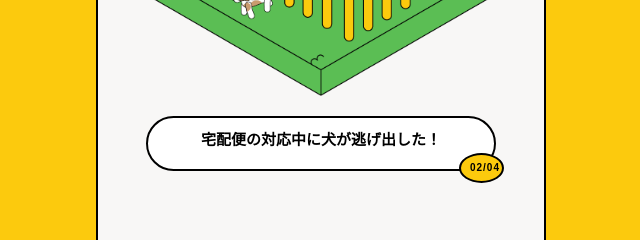
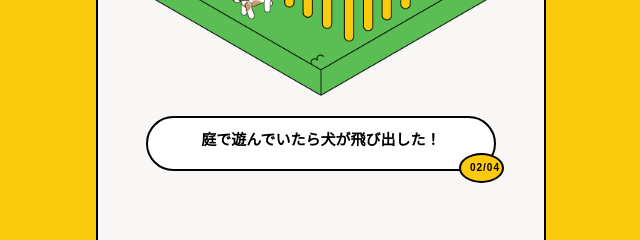
Before and after one commit to zu24/POOCH-PLUS, a plain HTML site: page index.html in a window 1280 px wide. Shown: the part 6540-6780 px from the top of the page, 319-959 px from the left. Drawn offline with nearby package versions, Linux system fonts and the light colour scheme; a script that the page names is missing; a web font is replaced by a local one.

Commit message:
Update index.html

```diff
--- a/index.html
+++ b/index.html
@@ -395,7 +395,7 @@
 
             <!--説明-->
             <div class="CASE2_ex">
-             <p class="jp5">宅配便の対応中に犬が逃げ出した！</p>
+             <p class="jp5">庭で遊んでいたら犬が飛び出した！</p>
             </div>
         </div>
 
@@ -526,7 +526,7 @@
 
             <!--説明-->
             <div class="CASE3_ex">
-             <p class="jp5">宅配便の対応中に犬が逃げ出した！</p>
+             <p class="jp5">窓の隙間から犬が出ていった！</p>
             </div>
         </div>
 
@@ -629,7 +629,7 @@
 
             <!--説明-->
             <div class="CASE4_ex">
-             <p class="jp5">宅配便の対応中に犬が逃げ出した！</p>
+             <p class="jp5">雷や花火の音に驚いて犬が逃げ出した！</p>
             </div>
         </div>
 
```
